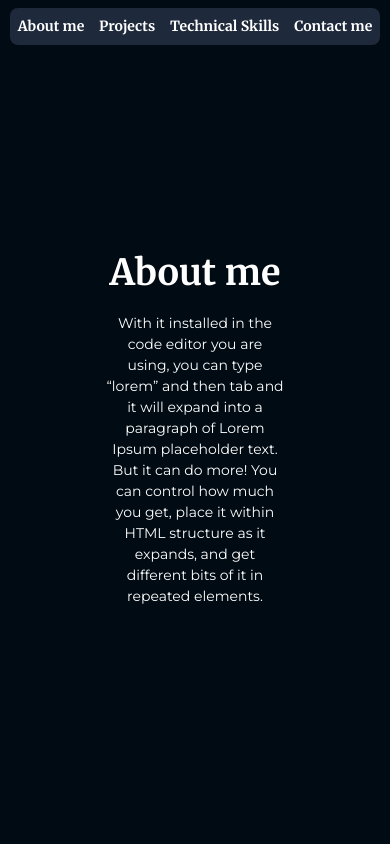
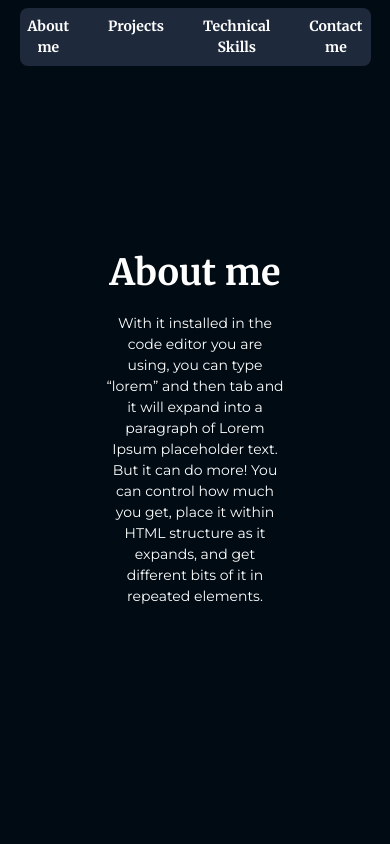
Before and after one commit to MeghashreeK/portfolio, a React (Create React App) app: page / in a window 390 px wide. Shown: the top 844 px of the page. Built offline with nearby package versions, Linux system fonts and the light colour scheme.

Commit message:
break words at header element

```diff
--- a/src/App.js
+++ b/src/App.js
@@ -6,7 +6,7 @@ const App=()=>{
   return(
     <div >
       <BrowserRouter>
-      <div className='h-screen w-screen'>
+      <div>
       <Header/>
       </div>
       </BrowserRouter>
--- a/src/components/ContactMe.js
+++ b/src/components/ContactMe.js
@@ -6,7 +6,7 @@ const ContactMe = () => {
     <div className='flex flex-col h-screen bg-[#010B13] mt-5 gap-6 sm:gap-5'>
         <h1 className='font-bold text-4xl font-Merriweather'>Contact me</h1>
 
-        <div className='flex justify-center items-center h-full text-[14px] sm:text-[16px] font-Montserrat'>
+        <div className='flex justify-center mx-2 items-center h-full text-[14px] sm:text-[16px] font-Montserrat'>
     <div className='flex flex-col gap-4 bg-[#1E293B] rounded-lg text-white p-6 shadow-lg'>
         <div className='flex items-center gap-2 rounded-lg p-3'>
             <img width="24" height="24" src="https://img.icons8.com/ios-glyphs/30/github.png" alt="github"/>
--- a/src/components/Header.js
+++ b/src/components/Header.js
@@ -35,8 +35,23 @@ const Header = () => {
   return (
     <div className='text-white bg-[#010B13] py-2 w-full px-4 font-Merriweather'>
       <div className=' flex justify-center'>
-        <div className="flex font-bold justify-between sm:justify-evenly w-[95%] fixed bg-[#1E293B] rounded-lg p-2 text-[14px] sm:text-[16px]" >
-          {headerArray.map((headerValue, index) => <p className={`cursor-pointer ${borderState[index] ? "border-b-2 border-yellow-400 text-yellow-400" : ""}`} key={headerValue.text} onClick={() => handleScrollEvent(index)}>{headerValue.text}</p>)}
+        <div className="flex font-bold justify-between sm:justify-evenly w-[90%] sm:w-[95%] fixed bg-[#1E293B] rounded-lg p-2 text-[14px] sm:text-[16px]" >
+          {headerArray.map((headerValue, index) =>
+          <div>
+          <p className={`hidden sm:block cursor-pointer ${borderState[index] ? "border-b-2 border-yellow-400 text-yellow-400" : ""}`} key={headerValue.text} onClick={() => handleScrollEvent(index)}>
+            {headerValue.text}
+            </p>
+               <p
+               className={`sm:hidden text-center cursor-pointer ${borderState[index] ? "border-b-2 border-yellow-400 text-yellow-400" : ""}`}
+               key={headerValue.text}
+               onClick={() => handleScrollEvent(index)}
+             >
+               {headerValue.text.split(' ').map((word, wordIndex) => (
+                 <span key={wordIndex} className="block">{word}</span>
+               ))}
+             </p>
+          </div>
+          )}
         </div>
       </div>
       <div ref={aboutMe}><AboutMe /></div>
```
